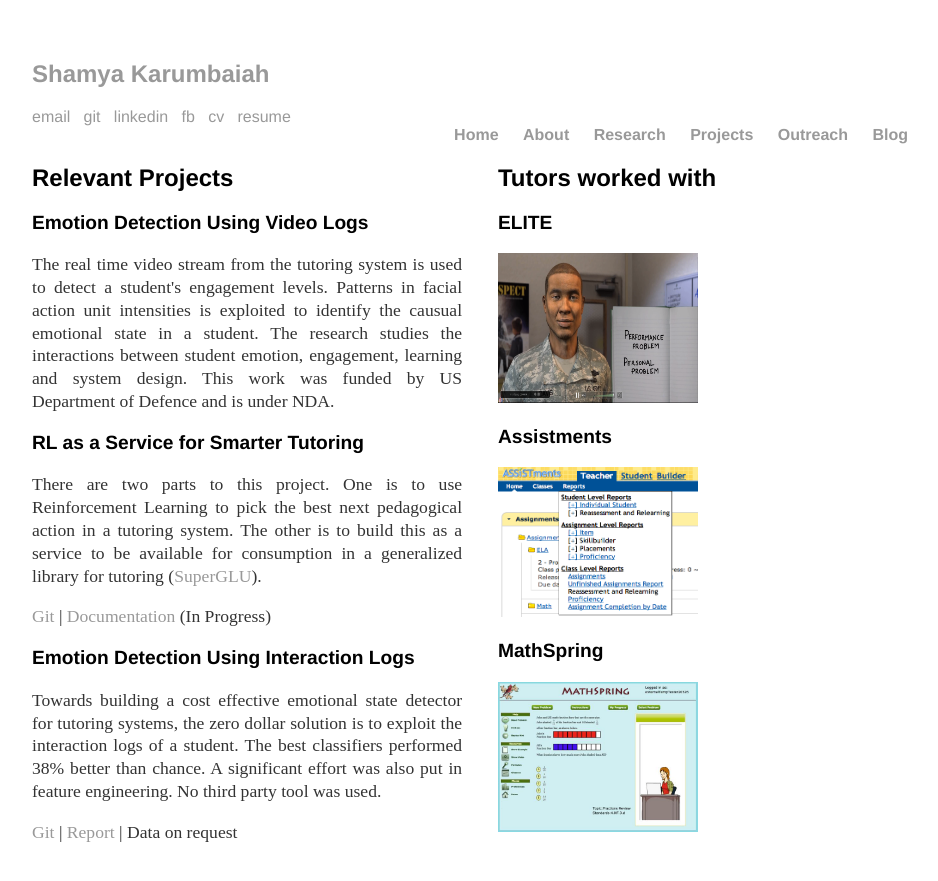
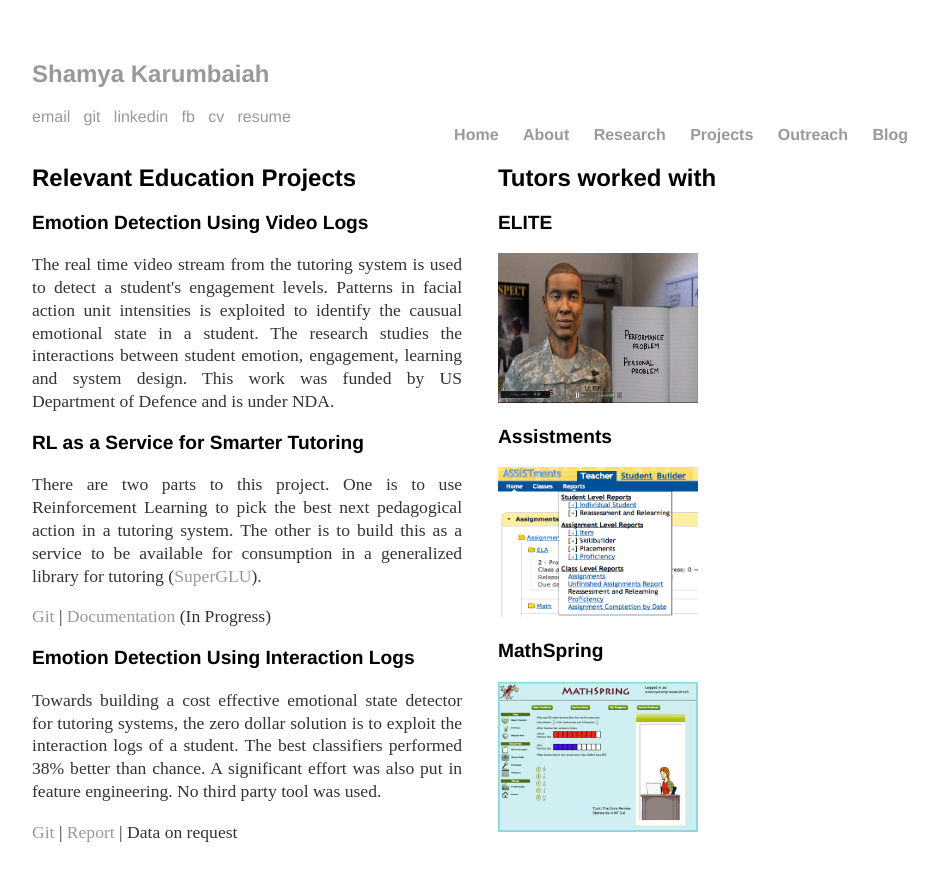
Before and after one commit to Shamya/shamyatest.github.io, a Jekyll site: the page built from projects/index.html, in a window 1280 px wide. Shown: the top 881 px of the page, without its empty margins (160-1098 px from the left). Built offline with Jekyll 4.4.1, drawn with Linux system fonts in a browser that asks for light colours.

Commit message:
Update index.html

```diff
--- a/projects/index.html
+++ b/projects/index.html
@@ -4,7 +4,7 @@
 ---
 <div class = "blurb">
 <div class = "section1" >
-  <h2>Relevant Projects</h2>
+  <h2>Relevant Education Projects</h2>
   <h3>Emotion Detection Using Video Logs</h3>
   <p>The real time video stream from the tutoring system is used to detect a student's engagement levels. Patterns in facial action unit intensities is exploited to identify the causual emotional state in a student. The research studies the interactions between student emotion,  engagement, learning and system design. This work was funded by US Department of Defence and is under NDA.</p>
   <h3><a class="link" href="https://github.com/GeneralizedLearningUtilities/SuperGLU" >RL as a Service for Smarter Tutoring</a></h3>
```
